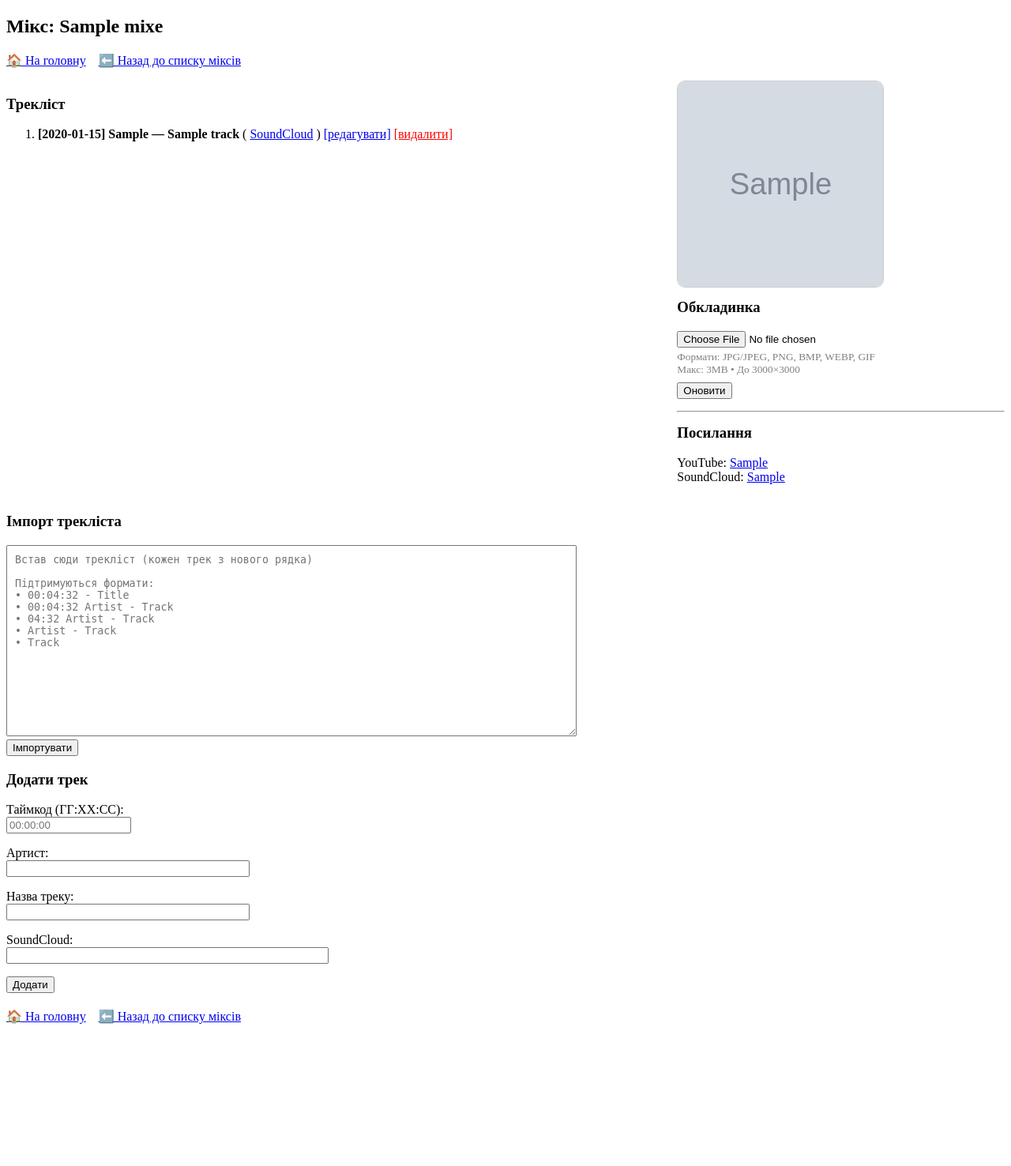
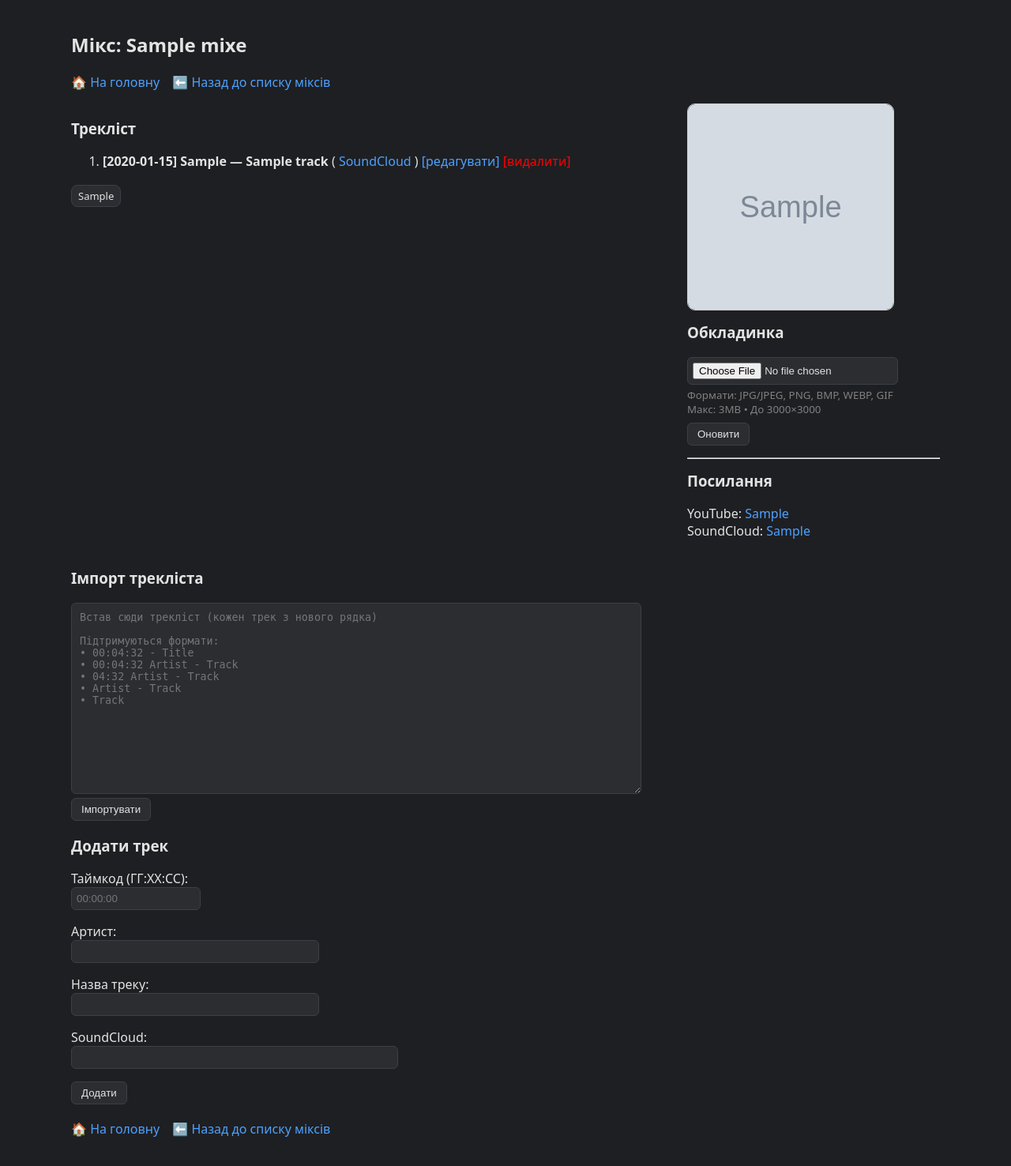
Before and after one commit to TutorialGuy/music_mix_database, a Flask app: page /mix/1 in a window 1280 px wide. Shown: the whole page at 79% size. Before the commit the page ends 1296 px from the top, so only its background shows below. Run offline with Flask 3, Linux system fonts and the light colour scheme; tables that the repository leaves empty hold one stand-in row (values such as "Sample post"); grey boxes marked "Sample" are stand-in pictures.

Commit message:
додана функція тегів

```diff
--- a/app.py
+++ b/app.py
@@ -78,14 +78,16 @@ def mixes_page():
 
     mixes = []
     for m in raw_mixes:
-        mix_id, title, youtube, soundcloud, cover = m
+        mix_id, title, youtube, soundcloud, cover, tags = m
         mixes.append({
             "id": mix_id,
             "title": title,
-            "cover": cover
+            "cover": cover,
+            "tags": tags
         })
 
     return render_template("mixes.html", mixes=mixes)
+
 
 @app.route("/add-mix", methods=["GET", "POST"])
 
@@ -96,11 +98,17 @@ def add_mix_page():
     title_value = ""
     youtube_value = ""
     soundcloud_value = ""
+    tags_value = ""
 
     if request.method == "POST":
         title_value = request.form.get("title", "")
         youtube_value = request.form.get("youtube", "")
         soundcloud_value = request.form.get("soundcloud", "")
+        tags_value = request.form.get("tags", "")
+        # нормалізація тегів (comma-style)
+        raw_tags = request.form.get("tags", "")
+        tags_list = [t.strip().lower() for t in raw_tags.split(",") if t.strip()]
+        tags_value = ", ".join(tags_list)
 
         cover_path = None
         file = request.files.get("cover")
@@ -153,17 +161,15 @@ def add_mix_page():
 
             # 3) Додаємо мікс тільки якщо немає помилок (включно з картинкою)
             if not error_msg:
-                add_mix(title_value.strip(), youtube_value.strip(), soundcloud_value.strip(), cover_path)
+                add_mix(title_value.strip(), youtube_value.strip(), soundcloud_value.strip(), cover_path, tags_value.strip())
                 return redirect("/mixes")
 
-    return render_template(
-        "add_mix.html",
-        error_msg=error_msg,
-        title_value=title_value,
-        youtube_value=youtube_value,
-        soundcloud_value=soundcloud_value
-    )
-
+    return render_template("add_mix.html",
+                           error_msg=error_msg,
+                           title_value=title_value,
+                           youtube_value=youtube_value,
+                           soundcloud_value=soundcloud_value,
+                           tags_value=tags_value)
 
 @app.route("/mix/<int:mix_id>", methods=["GET", "POST"])
 def mix_detail(mix_id):
@@ -201,7 +207,7 @@ def mix_detail(mix_id):
     tracks_raw = get_tracks_for_mix(mix_id)
 
     # розпаковка міксу
-    mix_id_db, mix_title, youtube, sc_mix, cover = mix
+    mix_id_db, mix_title, youtube, sc_mix, cover, tags = mix
 
     # підготуємо треки для шаблону як dict-об’єкти
     tracks = []
@@ -223,7 +229,8 @@ def mix_detail(mix_id):
         cover=cover,
         cover_error_msg=cover_error_msg,
         track_error_msg=track_error_msg,
-        tracks=tracks
+        tracks=tracks,
+        tags=tags
     )
 
 def _normalize_time(t: str) -> str:
@@ -241,8 +248,7 @@ def _normalize_time(t: str) -> str:
 
 def _strip_brackets_tail(s: str) -> str:
     """Відрізаємо хвіст типу [8m 21s] або [14m]"""
-    return re.sub(r"\s*\[[^\]]+\]\s*$", "", s).strip()
-
+    return re.sub(r"\s*\[[^]]+]\s*$", "", s).strip()
 
 @app.route("/mix/<int:mix_id>/import-tracks", methods=["POST"])
 def import_tracks(mix_id):
@@ -260,7 +266,7 @@ def import_tracks(mix_id):
     for line in lines:
         # ---- 0) пропускаємо службові рядки ----
         low = line.lower()
-        if low.startswith("http://") or low.startswith("https://"):
+        if "://" in low:
             continue
         if low.startswith("disc "):
             continue
@@ -326,6 +332,11 @@ def import_tracks(mix_id):
                         title = line.strip()
 
         # мінімальна валідація
+        title = title.strip()
+        artist = artist.strip()
+        soundcloud = soundcloud.strip()
+        time_value = time_value.strip()
+
         if not title:
             continue
 
--- a/database.py
+++ b/database.py
@@ -55,29 +55,60 @@ def init_db():
         except sqlite3.OperationalError:
             pass
         conn.commit()
+    with get_connection() as conn:
+        v = get_schema_version(conn)
+
+        # приклад майбутніх кроків:
+        # if v < 2:
+        #     cur = conn.cursor()
+        #     cur.execute("ALTER TABLE mixes ADD COLUMN tags TEXT")
+        #     set_schema_version(conn, 2)
+    # Додаємо поле tags у mixes (якщо його ще немає)
+    try:
+        cursor.execute("ALTER TABLE mixes ADD COLUMN tags TEXT")
+    except sqlite3.OperationalError:
+        pass
 
 
-def add_mix(title, youtube, soundcloud, cover):
-    with get_connection() as conn:
-        cursor = conn.cursor()
-        cursor.execute(
-            "INSERT INTO mixes (title, youtube, soundcloud, cover) VALUES (?, ?, ?, ?)",
-            (title, youtube, soundcloud, cover)
-        )
+
+def get_schema_version(conn):
+    cur = conn.cursor()
+    cur.execute("CREATE TABLE IF NOT EXISTS schema_version (version INTEGER NOT NULL)")
+    cur.execute("SELECT version FROM schema_version LIMIT 1")
+    row = cur.fetchone()
+    if row is None:
+        cur.execute("INSERT INTO schema_version(version) VALUES (1)")
         conn.commit()
+        return 1
+    return row[0]
 
 
+def set_schema_version(conn, v):
+    cur = conn.cursor()
+    cur.execute("UPDATE schema_version SET version = ?", (v,))
+    conn.commit()
+
+
+
+def add_mix(title, youtube, soundcloud, cover_path, tags):
+    with get_connection() as conn:
+        cur = conn.cursor()
+        cur.execute("""
+            INSERT INTO mixes (title, youtube, soundcloud, cover, tags)
+            VALUES (?, ?, ?, ?, ?)
+        """, (title, youtube, soundcloud, cover_path, tags))
+        conn.commit()
 
 def get_all_mixes():
     with get_connection() as conn:
         cur = conn.cursor()
-        cur.execute("SELECT id, title, youtube, soundcloud, cover FROM mixes ORDER BY id DESC")
+        cur.execute("SELECT id, title, youtube, soundcloud, cover, tags FROM mixes ORDER BY id DESC")
         return cur.fetchall()
 
 def get_mix_by_id(mix_id):
     with get_connection() as conn:
         cur = conn.cursor()
-        cur.execute("SELECT id, title, youtube, soundcloud, cover FROM mixes WHERE id=?", (mix_id,))
+        cur.execute("SELECT id, title, youtube, soundcloud, cover, tags FROM mixes WHERE id=?", (mix_id,))
         return cur.fetchone()
 
 
--- /dev/null
+++ b/static/style.css
@@ -0,0 +1,104 @@
+:root {
+    --bg-main: #1e1f22;
+    --bg-secondary: #2b2d31;
+    --bg-card: #313338;
+    --text-main: #e3e3e3;
+    --text-muted: #a1a1a1;
+    --accent: #4ea1ff;
+    --danger: #ff5c5c;
+    --border: #3c3f45;
+}
+
+body {
+    background-color: var(--bg-main);
+    color: var(--text-main);
+    font-family: system-ui, sans-serif;
+    margin: 0;
+}
+
+a {
+    color: var(--accent);
+    text-decoration: none;
+}
+
+a:hover {
+    text-decoration: underline;
+}
+
+.container {
+    max-width: 1100px;
+    margin: 0 auto;
+    padding: 20px;
+}
+
+.card {
+    background: var(--bg-card);
+    padding: 16px;
+    border-radius: 10px;
+    border: 1px solid var(--border);
+    margin-bottom: 16px;
+}
+
+button {
+    background: var(--bg-secondary);
+    color: var(--text-main);
+    border: 1px solid var(--border);
+    padding: 6px 12px;
+    border-radius: 6px;
+    cursor: pointer;
+}
+
+button:hover {
+    background: #3a3d43;
+}
+
+button.danger {
+    color: var(--danger);
+}
+
+input, textarea {
+    background: var(--bg-secondary);
+    border: 1px solid var(--border);
+    color: var(--text-main);
+    padding: 6px;
+    border-radius: 6px;
+}
+
+input:focus, textarea:focus {
+    outline: none;
+    border-color: var(--accent);
+}
+
+mark {
+    background: #ffcc00;
+    color: black;
+    padding: 2px 4px;
+    border-radius: 4px;
+}
+.mix-container{
+    display:flex;
+    align-items:flex-start;
+    gap: 11ch;              /* рівно ~11 символів */
+}
+
+/* Ліва частина займає весь доступний простір */
+.mix-left{
+    flex: 1 1 auto;
+    min-width: 520px;       /* щоб довгі назви не душились */
+}
+
+/* Права частина — фіксована */
+.mix-right{
+    flex: 0 0 320px;        /* фікс ширина правої колонки */
+}
+
+.tag{
+    display:inline-block;
+    background:#2b2d31;
+    border:1px solid #3c3f45;
+    padding:4px 8px;
+    margin:3px 4px 3px 0;
+    border-radius:8px;
+    font-size:13px;
+    color:#e3e3e3;
+}
--- a/templates/add_mix.html
+++ b/templates/add_mix.html
@@ -35,6 +35,11 @@
         <input name="soundcloud" value="{{ soundcloud_value }}" style="width:400px">
     </p>
 
+    <p>Теги (через пробіл):<br>
+    <input name="tags" value="{{ tags_value }}" style="width:400px"
+           placeholder="dnb jungle ambient">
+    </p>
+
     <button type="submit">Зберегти</button>
 </form>
 
--- a/templates/base.html
+++ b/templates/base.html
@@ -9,10 +9,12 @@
     </style>
 
     {% block head %}{% endblock %}
+    <link rel="stylesheet" href="{{ url_for('static', filename='style.css') }}">
 </head>
 <body>
 
 <div id="top"></div>
+<div class="container">
 
 {% block content %}{% endblock %}
 
--- a/templates/mix_detail.html
+++ b/templates/mix_detail.html
@@ -13,10 +13,10 @@
 </p>
 
 <!-- Двоколонковий блок -->
-<div style="display:flex; gap:20px; align-items:flex-start; margin-top:10px;">
+<div class="mix-container">
 
     <!-- Ліва колонка: трекліст -->
-    <div style="flex: 2; min-width: 420px;">
+    <div class="mix-left">
         <h3>Трекліст</h3>
 
         {% if not tracks %}
@@ -42,10 +42,18 @@
                 {% endfor %}
             </ol>
         {% endif %}
+
+        {% if tags %}
+            <p>
+                {% for tag in tags.split(",") %}
+                    <span class="tag">{{ tag.strip() }}</span>
+                {% endfor %}
+            </p>
+        {% endif %}
     </div>
 
     <!-- Права колонка: обкладинка + посилання -->
-    <div style="flex: 1; min-width: 260px;">
+    <div class="mix-right">
 
         {% if cover %}
             <div style="margin-bottom:10px;">
```
Also changed, not shown: 1 other file.
